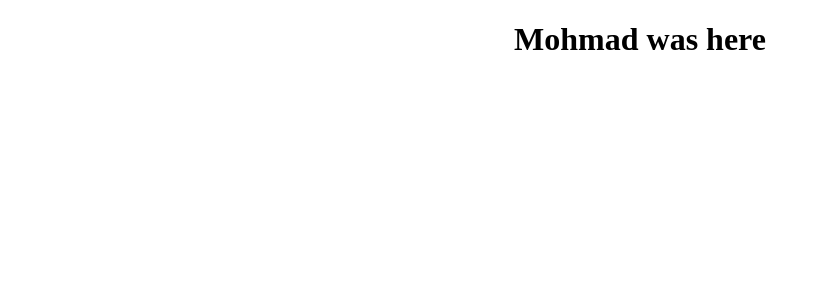
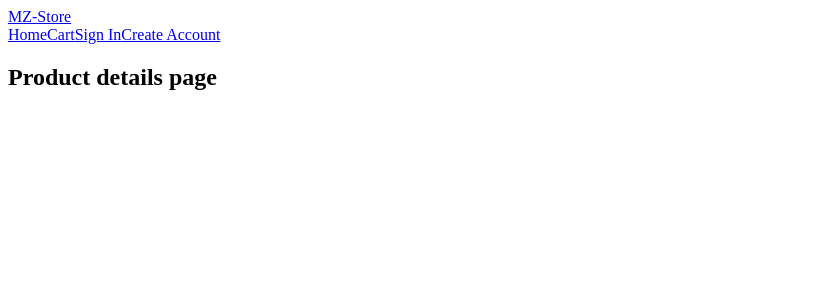
Before and after one commit to C14-MohmadZiad/MERAKI_Academy_Project_4, a React (Vite) app in the folder frontend/: page /product/1 in a window 1280 px wide. Shown: the top 300 px of the page, without its empty margins (0-821 px from the left). Built offline with nearby package versions, Linux system fonts and the light colour scheme.

Commit message:
Add Navbar

```diff
--- a/frontend/src/App.jsx
+++ b/frontend/src/App.jsx
@@ -1,18 +1,35 @@
-import React from 'react'
+import React from "react";
 import { Routes, Route } from "react-router-dom";
+import Navbar from "./components/Navbar";
+import ProductCard from "./components/ProductCard";
+import ProductDetail from "./pages/ProductDetail";
+import Cart from "./pages/Cart";
+// import Login from "./pages/Login";
+// import Register from "./pages/Register";
+// import NotFound from "./pages/NotFound";
+
 import Home from "./pages/Home";
-// import ProductDetail from "./pages/ProductDetail";
 
 import "./App.css";
-import ProductCard from './components/ProductCard';
 
 const App = () => {
   return (
-   <div className="App">
-      <h1>Mohmad was here</h1>
-      <ProductCard/>
-    </div>
-  )
-}
 
-export default App
+    <>
+      <Navbar />
+      <main>
+        <Routes>
+          <Route path="/" element={<Home />} />
+          <Route path="/product/:id" element={<ProductDetail />} />
+          <Route path="/cart" element={<Cart />} />
+          {/* <Route path="/checkout" element={<Checkout />} /> */}
+          {/* <Route path="/login" element={<Login />} /> */}
+          {/* <Route path="/register" element={<Register />} /> */}
+          {/* <Route path="*" element={<NotFound />} /> */}
+        </Routes>
+      </main>
+    </>
+  );
+};
+
+export default App;
--- a/frontend/src/components/Navbar/index.jsx
+++ b/frontend/src/components/Navbar/index.jsx
@@ -0,0 +1,30 @@
+import React, { useContext } from "react";
+import { Link } from "react-router-dom";
+import { AuthContext } from "../../context/AuthContext";
+
+import "./style.css";
+const Navbar = () => {
+    const { isLoggedIn, logoutUser}  = useContext(AuthContext)
+  return (
+    <nav>
+      <div>
+        <Link to="/">MZ-Store</Link>
+      </div>
+      <div>
+        <Link to="/">Home</Link>
+        <Link to="/cart">Cart</Link>
+        {isLoggedIn?(
+
+ <button onClick={logoutUser}>LogOut</button>
+        ) : (
+            <>
+        <Link to="/login">Sign In</Link>
+        <Link to="/register">Create Account</Link>
+        </>
+        )}
+      </div>
+    </nav>
+  );
+};
+
+export default Navbar;
--- /dev/null
+++ b/frontend/src/context/AuthContext.jsx
@@ -0,0 +1,31 @@
+import { createContext, useState, useEffect } from "react";
+
+export const AuthContext = createContext();
+export const AuthProvider = ({ children }) => {
+  const [token, setToken] = useState(null);
+  const [isLoggedIn, setIsLoggedIn] = useState(false);
+  useEffect(() => {
+    const saved = localStorage.getItem("token");
+    if (saved) {
+      setToken(saved);
+      setIsLoggedIn(true);
+    }
+  }, []);
+
+  // when success  we "نستدعي" login
+  const loginUser = (newToken) => {
+    localStorage.setItem("token", newToken);
+    setToken(newToken);
+    setIsLoggedIn(true);
+  };
+  const logoutUser = () => {
+    localStorage.removeItem("token");
+    setToken(null);
+    setIsLoggedIn(false);
+  };
+  return (
+    <AuthContext.Provider value={{ token, isLoggedIn, loginUser, logoutUser }}>
+      {children}
+    </AuthContext.Provider>
+  );
+};
--- a/frontend/src/main.jsx
+++ b/frontend/src/main.jsx
@@ -8,13 +8,16 @@ import { Provider } from "react-redux";
 //import the store
 import store from "./redux/store.js";
 import App from "./App.jsx";
+import { AuthProvider } from "./context/AuthContext.jsx";
 
 createRoot(document.getElementById("root")).render(
   <StrictMode>
     <Provider store={store}>
-      <BrowserRouter>
-        <App />
-      </BrowserRouter>
+      <AuthProvider>
+        <BrowserRouter>
+          <App />
+        </BrowserRouter>
+      </AuthProvider>
     </Provider>
   </StrictMode>
 );
--- a/frontend/src/pages/Cart/index.jsx
+++ b/frontend/src/pages/Cart/index.jsx
@@ -0,0 +1,10 @@
+import React from "react";
+
+const Cart = () => {
+  return (
+    <div>
+      <h1>Cart Page </h1>
+    </div>
+  );
+};
+export default Cart;
--- a/frontend/src/pages/Home/index.jsx
+++ b/frontend/src/pages/Home/index.jsx
@@ -26,7 +26,7 @@ const Home = () => {
   return (
     <div className="home-grid">
       {items.map((prod) => (
-        <ProductCard key={prod.id} product={prod} />
+        <ProductCard key={prod._id} product={prod} />
       ))}
     </div>
   );
--- a/frontend/src/pages/ProductDetail/index.jsx
+++ b/frontend/src/pages/ProductDetail/index.jsx
@@ -0,0 +1,11 @@
+import React from "react";
+
+
+const ProductDetail = ()=> {
+
+return <h2> Product details page</h2>
+
+
+}
+
+export default ProductDetail
--- a/frontend/src/redux/productSlice.js
+++ b/frontend/src/redux/productSlice.js
@@ -6,7 +6,7 @@ export const productSlice = createSlice({
     // meanu Of Products
     setProducts: (state, action) => {
       console.log("payload setProducts", action.payload);
-      state.items = action.payload;
+      state.items = action.payload.data;
     },
     // add Product
     addProduct: (state, action) => {
```
Also changed, not shown: frontend/src/components/ProtectedRoute.jsx (added, +15 -0 lines), frontend/src/components/Navbar/style.css (added), frontend/src/pages/NotFound/index.jsx (added), frontend/src/pages/NotFound/style.css (added), 1 other file (tests, documents, lock files or other folders).
